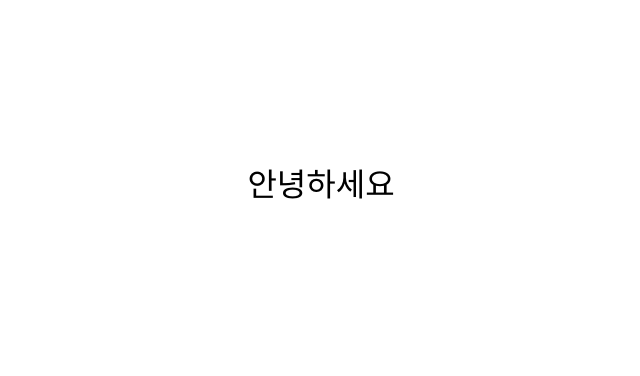
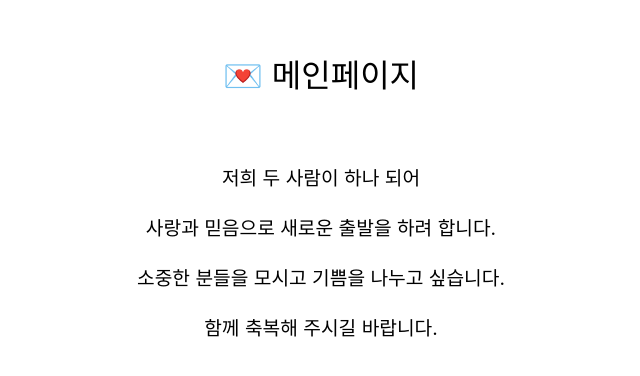
Before and after one commit to Holango/Wedding, a React (Create React App) app: page / in a window 1280 px wide. Shown: the part 218-594 px from the top of the page, without its empty margins (319-959 px from the left). Built offline with nearby package versions, Linux system fonts and the light colour scheme.

Commit message:
intro test1

```diff
--- a/src/App.js
+++ b/src/App.js
@@ -1,13 +1,19 @@
+import Intro from './Intro';
+
+
 function App() {
   return (
     <div style={{
       display: 'flex',
+      flexDirection: 'column',
       justifyContent: 'center',
       alignItems: 'center',
       height: '100vh',
+      padding: '2rem',
       fontSize: '2rem'
     }}>
-      안녕하세요
+      <div>💌 메인페이지</div>
+      <Intro />
     </div>
   );
 }
--- /dev/null
+++ b/src/Intro.jsx
@@ -0,0 +1,20 @@
+
+function Intro() {
+  return (
+    <div style={{
+      marginTop: '2rem',
+      padding: '1rem',
+      maxWidth: '600px',
+      textAlign: 'center',
+      lineHeight: '1.6',
+      fontSize: '1.2rem'
+    }}>
+      <p>저희 두 사람이 하나 되어</p>
+      <p>사랑과 믿음으로 새로운 출발을 하려 합니다.</p>
+      <p>소중한 분들을 모시고 기쁨을 나누고 싶습니다.</p>
+      <p>함께 축복해 주시길 바랍니다.</p>
+    </div>
+  );
+}
+
+export default Intro;
```
